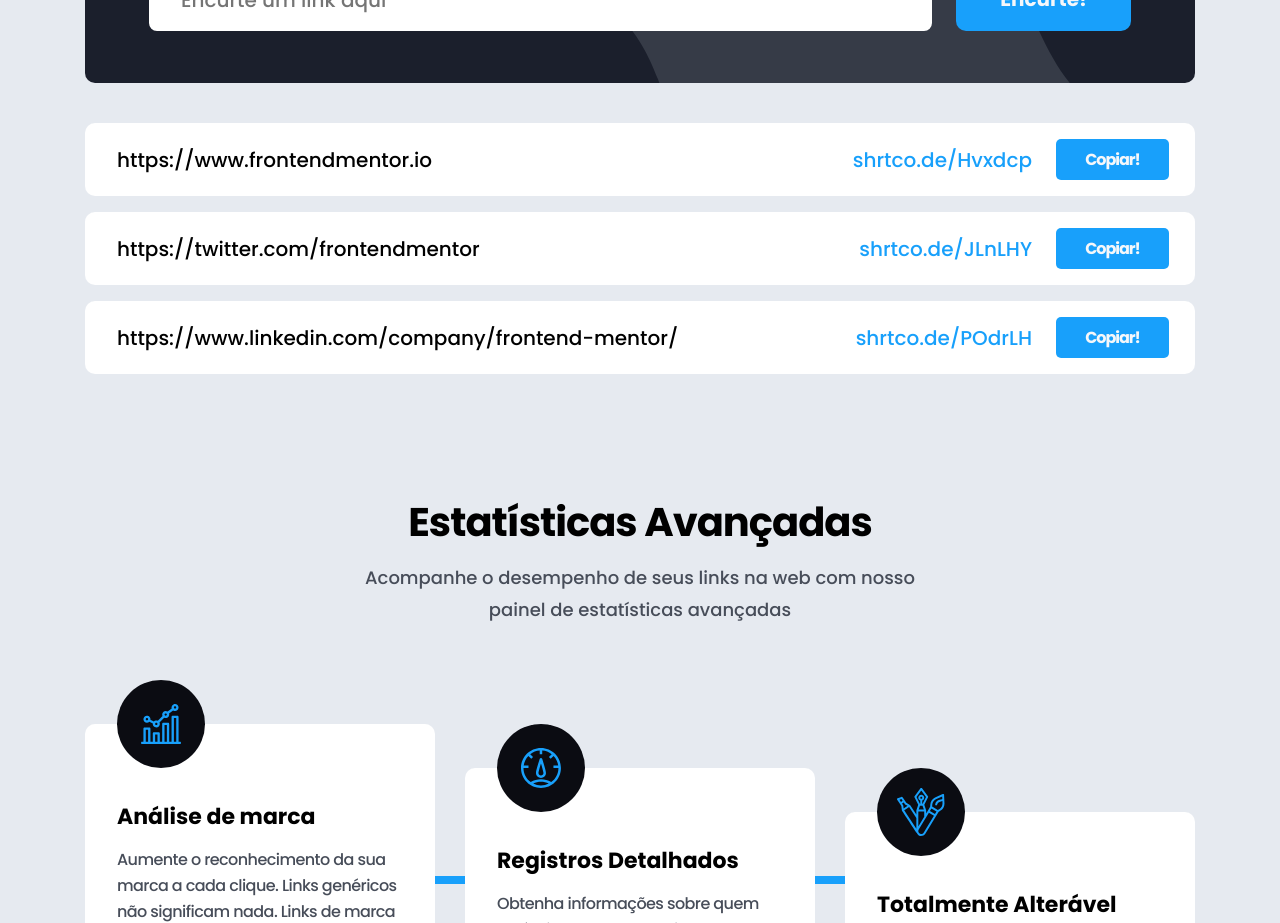
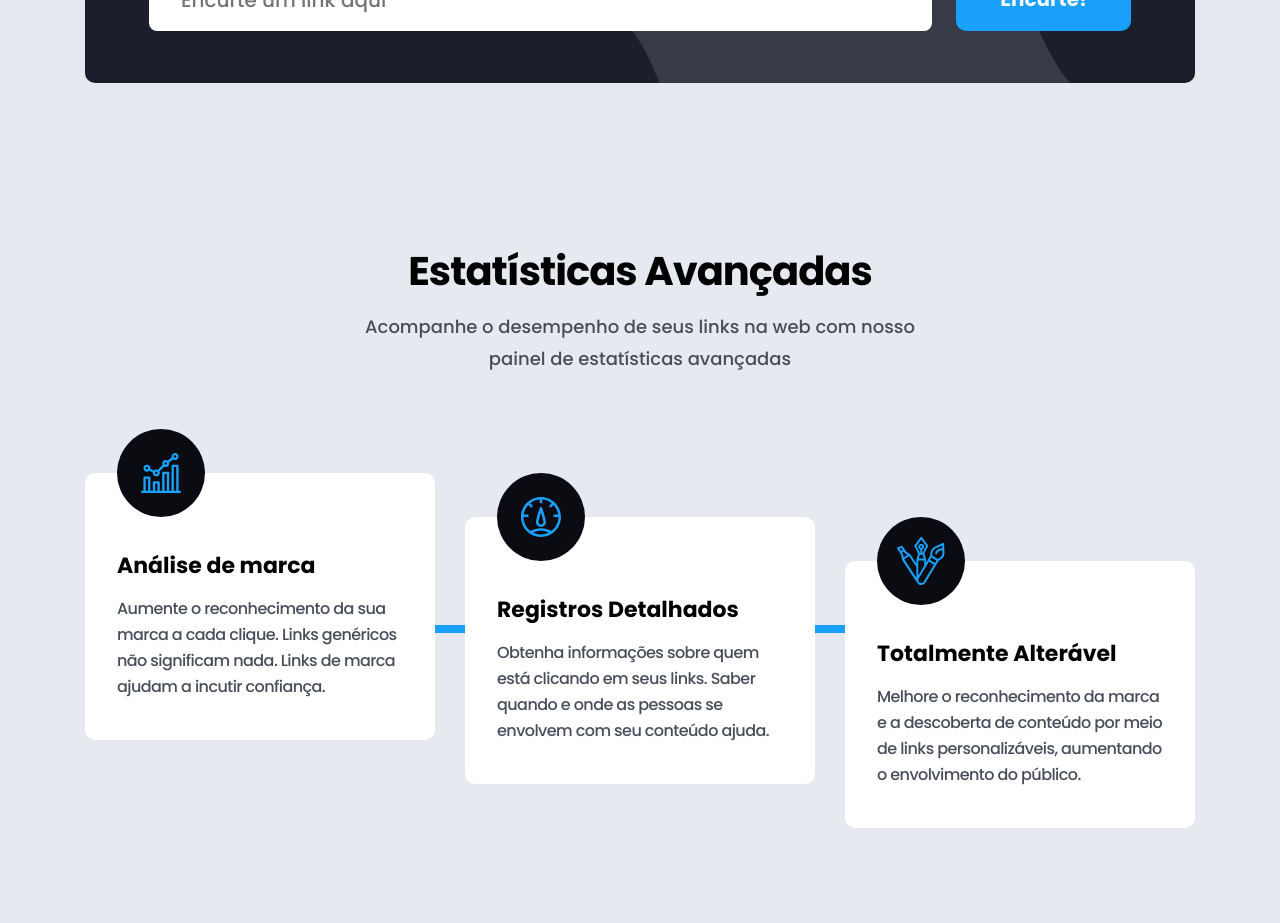
Before and after one commit to rafaelvieiracosta/url-shortening, a Vue app: page / in a window 1280 px wide. Shown: the part 800-1723 px from the top of the page. Built offline with nearby package versions, Linux system fonts and the light colour scheme.

Commit message:
fix: screenshot

```diff
--- a/src/components/buscaResultado.vue
+++ b/src/components/buscaResultado.vue
@@ -45,35 +45,6 @@
             </div>
           </div>
         </transition-group>
-
-        <div class="resultadoBusca_item">
-          <p>https://www.frontendmentor.io</p>
-          <div>
-            <a href="https://shrtco.de/Hvxdcp" target="_blank"
-              >shrtco.de/Hvxdcp</a
-            >
-            <button @click="copyUrl">Copiar!</button>
-          </div>
-        </div>
-
-        <div class="resultadoBusca_item">
-          <p>https://twitter.com/frontendmentor</p>
-          <div>
-            <a href="https://shrtco.de/JLnLHY" target="_blank"
-              >shrtco.de/JLnLHY</a
-            >
-            <button @click="copyUrl">Copiar!</button>
-          </div>
-        </div>
-        <div class="resultadoBusca_item">
-          <p>https://www.linkedin.com/company/frontend-mentor/</p>
-          <div>
-            <a href="https://www.linkedin.com/company/frontend-mentor/"
-              >shrtco.de/POdrLH</a
-            >
-            <button @click="copyUrl">Copiar!</button>
-          </div>
-        </div>
       </div>
     </div>
   </section>
```
